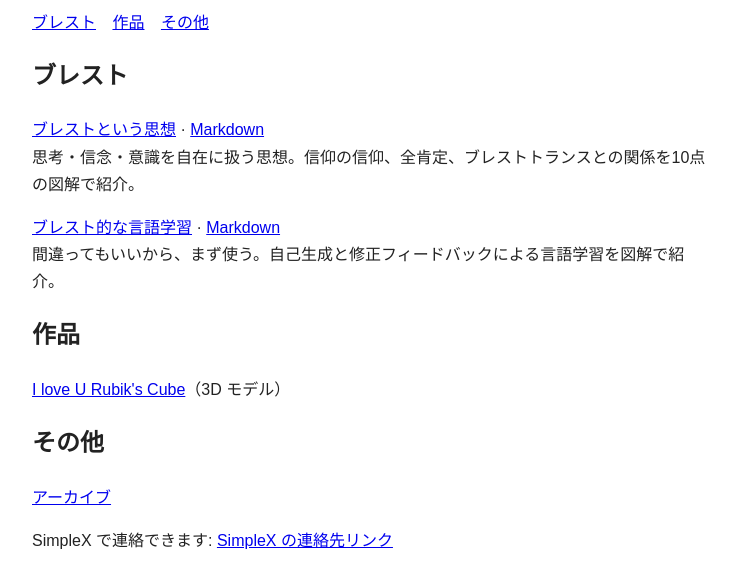
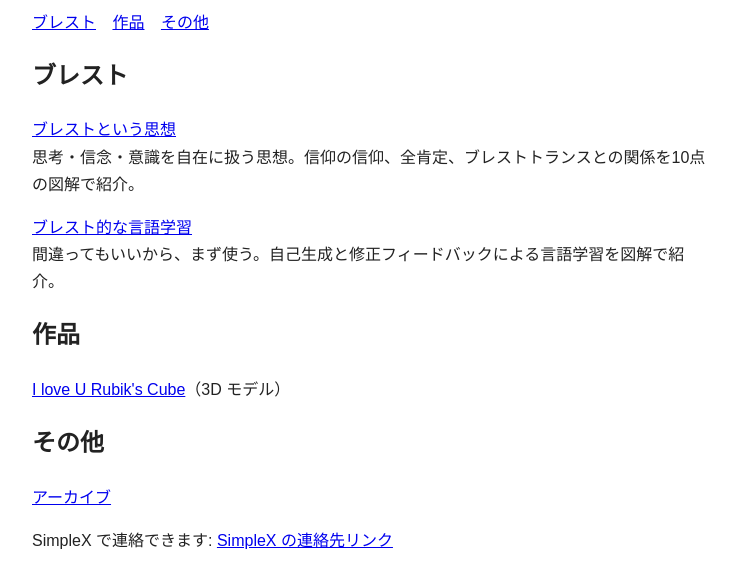
Before and after one commit to Yurii7812/homepage, a plain HTML site: page ja/index.html in a window 1280 px wide. Shown: the part 134-722 px from the top of the page, without its empty margins (268-1011 px from the left). Drawn offline with Linux system fonts and the light colour scheme.

Commit message:
Remove visible Markdown source links

```diff
--- a/ja/index.html
+++ b/ja/index.html
@@ -19,9 +19,9 @@
 </nav>
 
 <h2 id="brainstorm">ブレスト</h2>
-<p><a href="brainstorm-philosophy/">ブレストという思想</a> · <a href="https://github.com/Yurii7812/homepage/blob/main/ja/brainstorm-philosophy/guide.md">Markdown</a><br><span class="note">思考・信念・意識を自在に扱う思想。信仰の信仰、全肯定、ブレストトランスとの関係を10点の図解で紹介。</span></p>
+<p><a href="brainstorm-philosophy/">ブレストという思想</a><br><span class="note">思考・信念・意識を自在に扱う思想。信仰の信仰、全肯定、ブレストトランスとの関係を10点の図解で紹介。</span></p>
 
-<p><a href="brainstorm-language-learning/">ブレスト的な言語学習</a> · <a href="https://github.com/Yurii7812/homepage/blob/main/ja/brainstorm-language-learning/guide.md">Markdown</a><br><span class="note">間違ってもいいから、まず使う。自己生成と修正フィードバックによる言語学習を図解で紹介。</span></p>
+<p><a href="brainstorm-language-learning/">ブレスト的な言語学習</a><br><span class="note">間違ってもいいから、まず使う。自己生成と修正フィードバックによる言語学習を図解で紹介。</span></p>
 
 <h2 id="works">作品</h2>
 <p><a href="../cube/?lang=ja">I love U Rubik's Cube</a><span>（3D モデル）</span></p>
```
